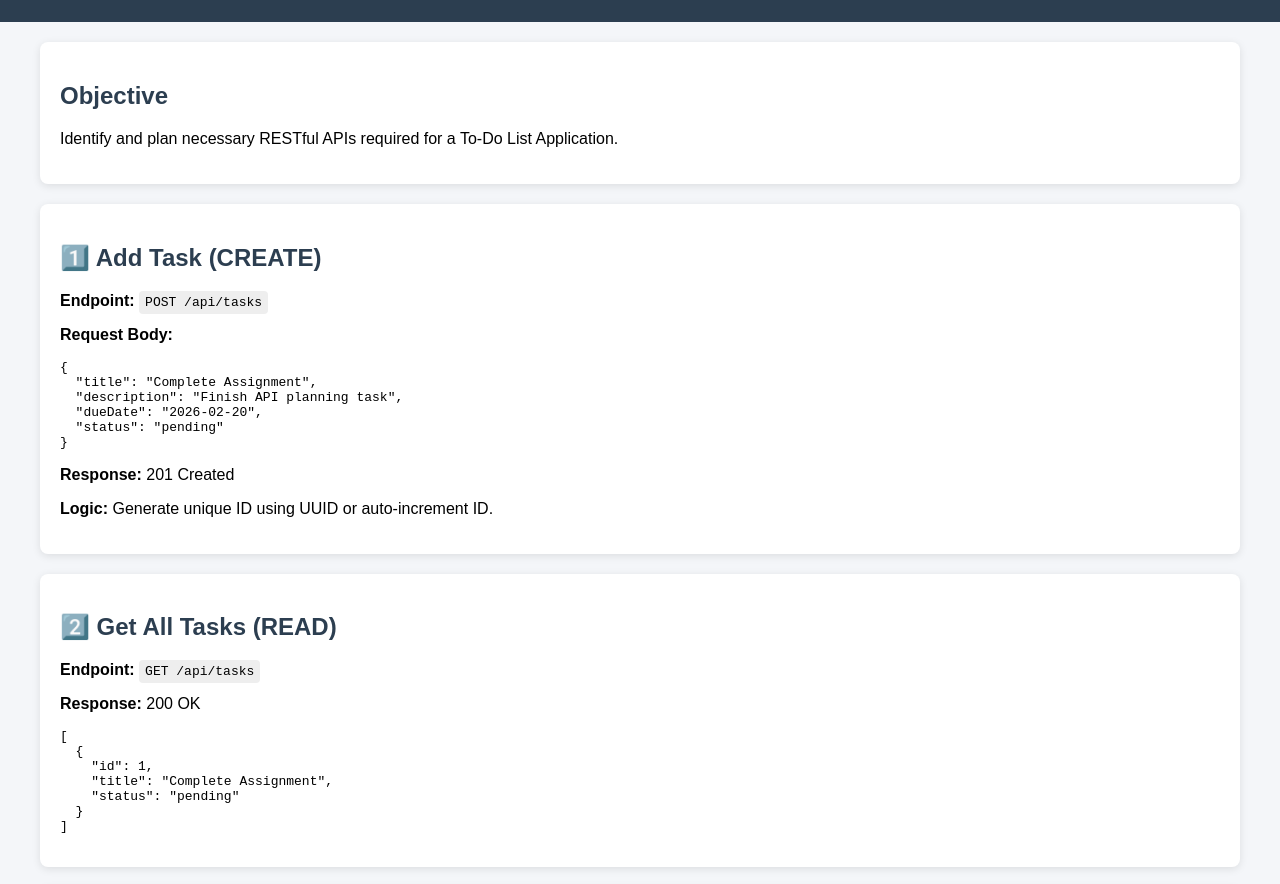
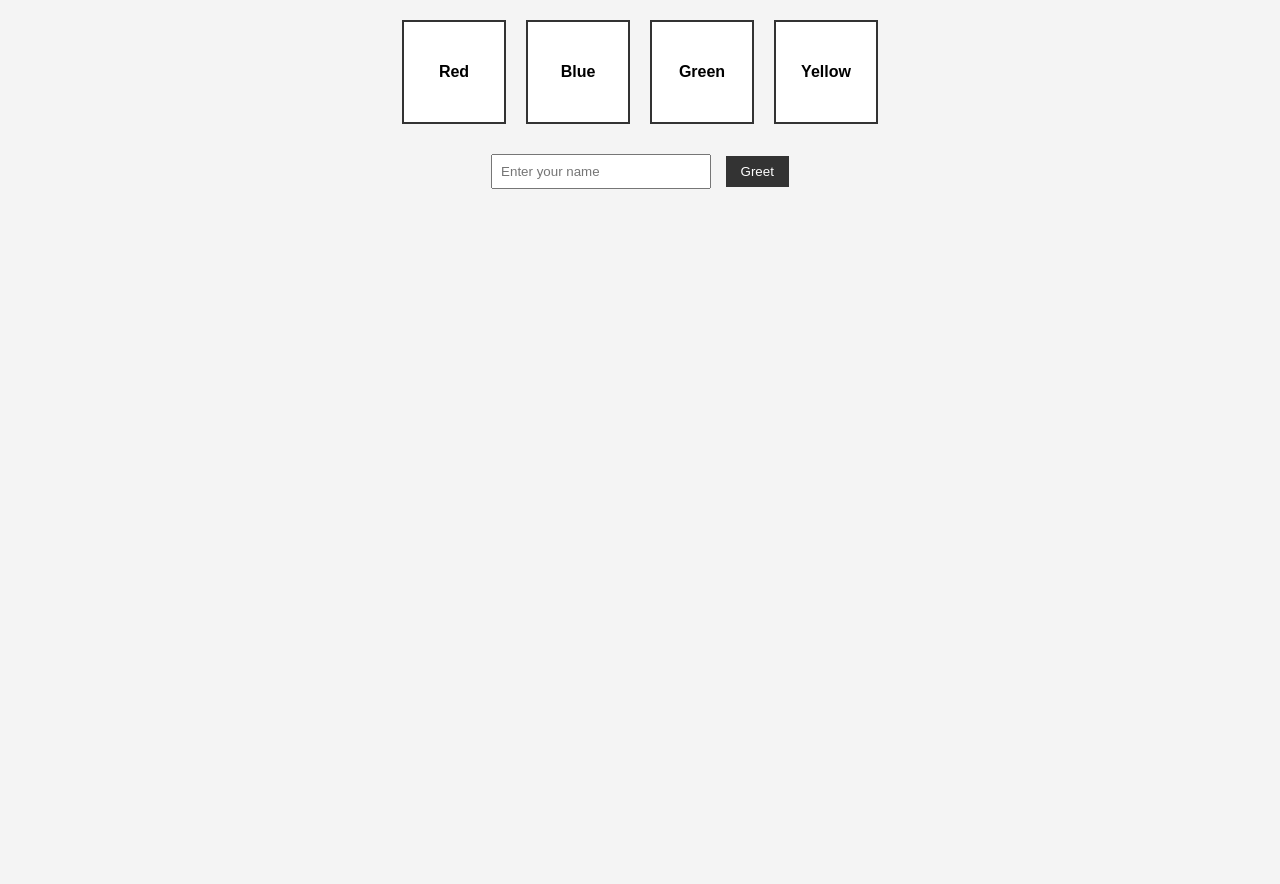
Before and after one commit to jainyana977-droid/-myResumeDemo, a plain HTML site: page index.html in a window 1280 px wide. Shown: the part 88-972 px from the top of the page. After the commit the page ends 800 px from the top, so only its background shows below. Drawn offline with Linux system fonts and the light colour scheme.

Commit message:
Add files via upload

```diff
--- a/index.html
+++ b/index.html
@@ -2,118 +2,108 @@
 <html lang="en">
 <head>
     <meta charset="UTF-8">
-    <title>Assignment 7 - ToDo List APIs</title>
+    <title>Assignment 3 - DOM Implementation</title>
     <style>
         body {
             font-family: Arial, sans-serif;
-            background-color: #f4f6f9;
+            text-align: center;
             margin: 0;
             padding: 0;
+            background: #f4f4f4;
         }
+
         header {
-            background-color: #2c3e50;
+            background: #333;
             color: white;
-            padding: 15px;
-            text-align: center;
+            padding: 20px;
+            font-size: 24px;
         }
+
         .container {
-            padding: 20px 40px;
+            margin-top: 40px;
         }
-        h2 {
-            color: #2c3e50;
+
+        .boxes {
+            display: flex;
+            justify-content: center;
+            gap: 20px;
+            margin-bottom: 30px;
         }
-        .section {
-            background: white;
-            padding: 20px;
-            margin-bottom: 20px;
-            border-radius: 8px;
-            box-shadow: 0 2px 8px rgba(0,0,0,0.1);
+
+        .box {
+            width: 100px;
+            height: 100px;
+            border: 2px solid #333;
+            display: flex;
+            align-items: center;
+            justify-content: center;
+            cursor: pointer;
+            font-weight: bold;
+            background-color: white;
+            transition: 0.3s;
         }
-        code {
-            background: #eee;
-            padding: 4px 6px;
-            border-radius: 4px;
+
+        input {
+            padding: 8px;
+            width: 200px;
+            margin-right: 10px;
+        }
+
+        button {
+            padding: 8px 15px;
+            cursor: pointer;
+            background: #333;
+            color: white;
+            border: none;
+        }
+
+        button:hover {
+            background: #555;
         }
     </style>
 </head>
 <body>
 
-<header>
-    <h1>Assignment 7: Identifying APIs for To-Do List App</h1>
-</header>
+<header id="greeting">Hello</header>
 
 <div class="container">
 
-    <div class="section">
-        <h2>Objective</h2>
-        <p>Identify and plan necessary RESTful APIs required for a To-Do List Application.</p>
+    <div class="boxes">
+        <div class="box" data-color="red">Red</div>
+        <div class="box" data-color="blue">Blue</div>
+        <div class="box" data-color="green">Green</div>
+        <div class="box" data-color="yellow">Yellow</div>
     </div>
 
-    <div class="section">
-        <h2>1️⃣ Add Task (CREATE)</h2>
-        <p><strong>Endpoint:</strong> <code>POST /api/tasks</code></p>
-        <p><strong>Request Body:</strong></p>
-        <pre>{
-  "title": "Complete Assignment",
-  "description": "Finish API planning task",
-  "dueDate": "2026-02-20",
-  "status": "pending"
-}</pre>
-        <p><strong>Response:</strong> 201 Created</p>
-        <p><strong>Logic:</strong> Generate unique ID using UUID or auto-increment ID.</p>
-    </div>
-
-    <div class="section">
-        <h2>2️⃣ Get All Tasks (READ)</h2>
-        <p><strong>Endpoint:</strong> <code>GET /api/tasks</code></p>
-        <p><strong>Response:</strong> 200 OK</p>
-        <pre>[
-  {
-    "id": 1,
-    "title": "Complete Assignment",
-    "status": "pending"
-  }
-]</pre>
-    </div>
-
-    <div class="section">
-        <h2>3️⃣ Update Task (UPDATE)</h2>
-        <p><strong>Endpoint:</strong> <code>PUT /api/tasks/:id</code></p>
-        <p><strong>Request Body:</strong></p>
-        <pre>{
-  "title": "Complete Assignment",
-  "status": "completed"
-}</pre>
-        <p><strong>Response:</strong> 200 OK</p>
-    </div>
-
-    <div class="section">
-        <h2>4️⃣ Delete Task (DELETE)</h2>
-        <p><strong>Endpoint:</strong> <code>DELETE /api/tasks/:id</code></p>
-        <p><strong>Response:</strong> 204 No Content</p>
-    </div>
-
-    <div class="section">
-        <h2>How APIs Fulfill CRUD</h2>
-        <ul>
-            <li>Create → POST</li>
-            <li>Read → GET</li>
-            <li>Update → PUT</li>
-            <li>Delete → DELETE</li>
-        </ul>
-    </div>
-
-    <div class="section">
-        <h2>Challenges</h2>
-        <ul>
-            <li>Handling authentication</li>
-            <li>Validating request data</li>
-            <li>Handling errors properly</li>
-            <li>Managing database connections</li>
-        </ul>
-    </div>
+    <input type="text" id="nameInput" placeholder="Enter your name">
+    <button onclick="greetUser()">Greet</button>
 
 </div>
 
+<script>
+    // Greeting function
+    function greetUser() {
+        var name = document.getElementById("nameInput").value;
+        var greeting = document.getElementById("greeting");
+
+        if (name.trim() !== "") {
+            greeting.textContent = "Hello, " + name;
+        } else {
+            greeting.textContent = "Hello";
+        }
+    }
+
+    // Change box color on click
+    var boxes = document.querySelectorAll(".box");
+
+    boxes.forEach(function(box) {
+        box.addEventListener("click", function() {
+            var color = this.getAttribute("data-color");
+            this.style.backgroundColor = color;
+            this.style.color = "white";
+        });
+    });
+</script>
+
 </body>
 </html>
```
